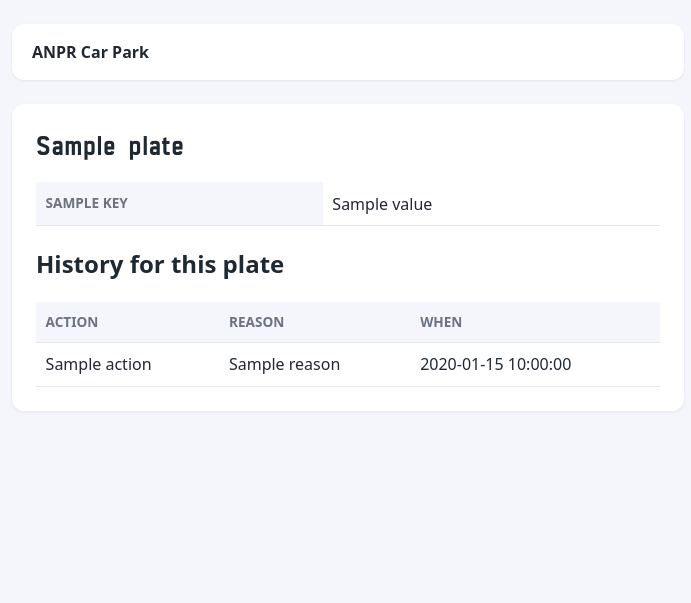
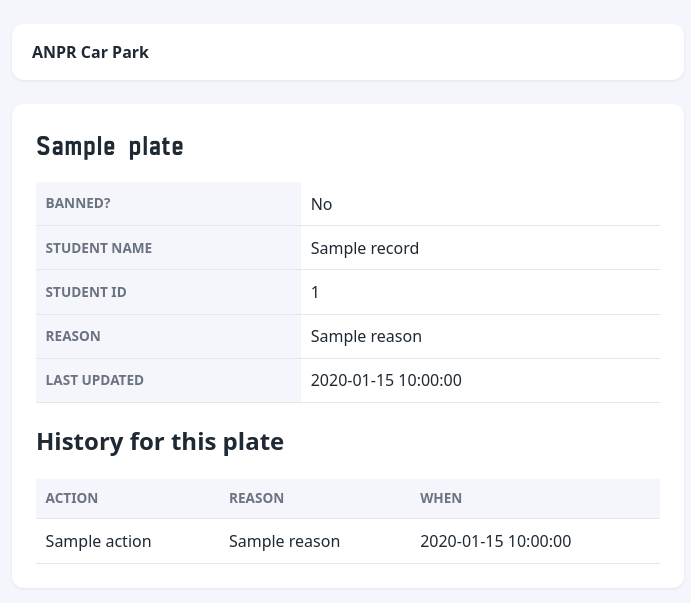
Before and after one commit to 87vspry4fw-maker/ANPR, a Flask app: template templates/details.html in a window 1280 px wide. Shown: the top 603 px of the page, without its empty margins (292-983 px from the left). Run offline with Flask 3, Linux system fonts and the light colour scheme; the template is opened without the code that fills it: most values are stand-ins (such as "Sample title", 1, 10 or a date in 2020); parts of the project's set-up code (start-up, migrations or seed data) failed here and were passed over.

Commit message:
made some appearance changes

```diff
--- a/app.py
+++ b/app.py
@@ -1,5 +1,6 @@
 from pathlib import Path
-from datetime import datetime
+from os import os
+from datetime import datetime, timedelta
 
 from flask import ( Flask,
                     render_template,
@@ -22,6 +23,8 @@ UploadDir = BaseDir / "uploads"
 UploadDir.mkdir(exist_ok=True)
 AllowedExtensions = {".png", ".jpg", ".jpeg", ".bmp", ".webp"}
 
+IdleLimit = timedelta(minutes=10)
+
 app = Flask(__name__)
 app.secret_key = "change-me-for-the-nea"
 Username = "admin"
@@ -41,6 +44,16 @@ def login_required(view):
 def _normalise(plate):
     return plate.replace(" ", "").upper()
 
+@app.before_request
+def enforce_idle_timeout():
+    if session.get("logged_in"):
+        last = session.get("last_active")
+        if last and datetime.now() - datetime.fromisoformat(last) > IdleLimit:
+            session.clear()
+            flash("You were logged out due to inactivity.")
+            return redirect(url_for("login"))
+        session["last_active"] = datetime.now().isoformat()
+
 @app.template_filter("format_plate")
 def format_plate(plate):
     plate = plate or ""
@@ -56,7 +69,7 @@ def format_time(value):
         dt = datetime.fromisoformat(value)
     except (ValueError, TypeError):
         return value                      # if it's not a date, leave it alone
-    return dt.strftime("%d/%m/%Y, %H:%M")  # e.g. 22 Jun 2026, 17:30
+    return dt.strftime("%d/%m/%Y, %H:%M")  # e.g. 22/06/2026, 17:30
 
 @app.route("/login", methods=["GET", "POST"])
 def login():
@@ -97,7 +110,11 @@ def predict():
     save_path = UploadDir / secure_filename(file.filename)
     file.save(save_path)
 
-    plate, confidences = PredictPlate(save_path)
+    try:
+        plate, confidences = PredictPlate(save_path)
+    except Exception:
+        flash("That image couldn't be processed. Please upload a clear photo of a number plate.")
+        return redirect(url_for("index"))
 
     if not plate:
         flash("No characters could be read. Crop the photo to just the plate and try again.")
@@ -111,6 +128,8 @@ def predict():
     ]
     if low:
         flash("Low confidence on " + ", ".join(low) + " - the reading may be wrong, consider retaking the photo.")
+
+    os.remove(file)
 
     return redirect(url_for("result", plate=plate))
 
@@ -165,6 +184,9 @@ def ban(plate):
 @login_required
 def unban(plate):
     plate = _normalise(plate)
+    if not db.get_details(plate):
+        flash(f"No record found for plate '{plate}'.")
+        return redirect(url_for("index"))
     db.unban(plate)
     flash(f"{plate} has been unbanned.")
     return redirect(url_for("details", plate=plate))
--- a/static/style.css
+++ b/static/style.css
@@ -114,3 +114,5 @@ tr:hover td { background: #fafbff; }
 
 /* Spacing between adjacent buttons/links */
 .actions { display: flex; gap: .6rem; margin-top: .5rem; }
+
+.spaced { margin-top: 1rem; }
--- a/templates/details.html
+++ b/templates/details.html
@@ -2,13 +2,15 @@
 {% block content %}
   <h1><span class="plate">{{ plate | format_plate }}</span></h1>
   <table>
-    {% for key, value in record.items() %}
-      <tr><th>{{ key }}</th><td>{{ (value | format_time) if key == 'updated_at' else value }}</td></tr>
-    {% endfor %}
-  </table>
+  <tr><th>Banned?</th><td>{{ "Yes" if record.is_banned else "No" }}</td></tr>
+  <tr><th>Student Name</th><td>{{ record.student_name or "—" }}</td></tr>
+  <tr><th>Student ID</th><td>{{ record.student_id or "—" }}</td></tr>
+  <tr><th>Reason</th><td>{{ record.reason or "—" }}</td></tr>
+  <tr><th>Last Updated</th><td>{{ record.updated_at | format_time }}</td></tr>
+</table>
 
   {% if record.is_banned %}
-    <form method="post" action="{{ url_for('unban', plate=plate) }}">
+    <form method="post" action="{{ url_for('unban', plate=plate) }}" class="spaced">
       <input type="hidden" name="plate" value="{{ plate }}">
       <button type="submit">Unban</button>
     </form>
@@ -18,7 +20,7 @@
   <table>
     <tr><th>Action</th><th>Reason</th><th>When</th></tr>
     {% for e in history %}
-      <tr><td>{{ e.action }}</td><td>{{ e.reason or '' }}</td><td>{{ e.timestamp | format_time }}</td></tr>
+      <tr><td>{{ e.action | capitalize }}</td><td>{{ e.reason or '' }}</td><td>{{ e.timestamp | format_time }}</td></tr>
     {% endfor %}
   </table>
 {% endblock %}
```
